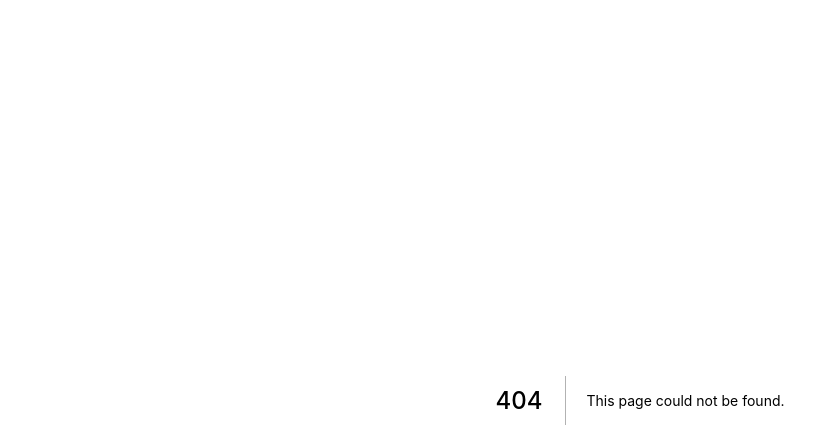
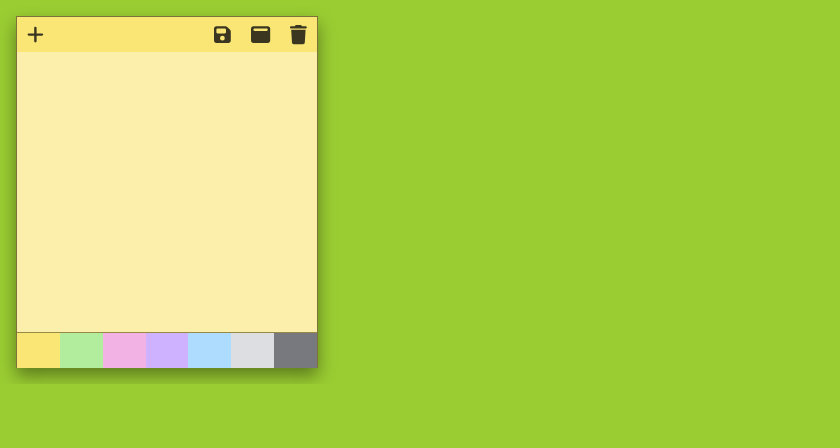
Before and after one commit to tope-olajide/sticky-notes, a Next.js app: page /components/NoteCard in a window 1280 px wide. Before the commit this address had no page. Shown: the top 448 px of the page, without its empty margins (0-840 px from the left). Built offline with nearby package versions, Linux system fonts and the light colour scheme.

Commit message:
Create The NoteCard Component

```diff
--- /dev/null
+++ b/pages/components/NoteCard.tsx
@@ -0,0 +1,59 @@
+import { FontAwesomeIcon } from '@fortawesome/react-fontawesome'
+import { faPlus, faWindowMaximize, faTrash, faSave } from '@fortawesome/free-solid-svg-icons'
+
+enum Theme {
+    Yellow = "yellow",
+    Green = "green",
+    Pink = "pink",
+    Purple = "purple",
+    Blue = "blue",
+    Gray = "gray",
+    Charcoal = "charcoal"
+}
+
+interface IProps {
+        createNote():unknown;
+        changeColor( noteId:string, color:string):unknown;
+        noteId:string;
+        color:Theme;
+        toggleFullscreen(noteId:string):unknown;
+        isMaximized:boolean;
+        deleteNote(noteId:string):unknown;
+    }
+const NoteCard: React.FC<IProps> = ( { createNote, changeColor, noteId, color, toggleFullscreen, isMaximized, deleteNote} ) => {
+
+    return (
+        <>
+            <div className={isMaximized?"card-maximized":"card"} id={color}>
+                <div className="card-header">
+                    <div className="icon-container">
+                        <div className="left-icon"><div className="icon" onClick={()=>createNote()}><FontAwesomeIcon icon={faPlus} /></div>
+                        </div>
+                        <div className="right-icon">
+                            <div className="icon"><FontAwesomeIcon icon={faSave} /></div>
+                            <div  className="icon"onClick={()=>toggleFullscreen(noteId)}><FontAwesomeIcon icon={faWindowMaximize} /></div>
+                            <div className="icon" onClick={()=>deleteNote(noteId)} ><FontAwesomeIcon icon={faTrash} /></div>
+                        </div>
+                    </div>
+                </div>
+                <div className="card-body">
+                    <div className="text-container">
+                        <textarea className="text-area"></textarea>
+                    </div>
+                </div>
+                <div className="card-footer">
+                    <div className="theme-color-container">
+                        <div className="theme-color yellow" onClick={()=>changeColor(noteId, Theme.Yellow)} > </div>
+                        <div className="theme-color green"  onClick={()=>changeColor(noteId, Theme.Green)}></div>
+                        <div className="theme-color pink" onClick={()=>changeColor(noteId, Theme.Pink)}></div>
+                        <div className="theme-color purple" onClick={()=>changeColor(noteId, Theme.Purple)}></div>
+                        <div className="theme-color blue" onClick={()=>changeColor(noteId, Theme.Blue)}></div>
+                        <div className="theme-color gray" onClick={()=>changeColor(noteId, Theme.Gray)}></div>
+                        <div className="theme-color charcoal" onClick={()=>changeColor(noteId, Theme.Charcoal)}></div>
+                    </div>
+                </div>
+            </div>
+        </>
+    )
+}
+export default NoteCard
```
